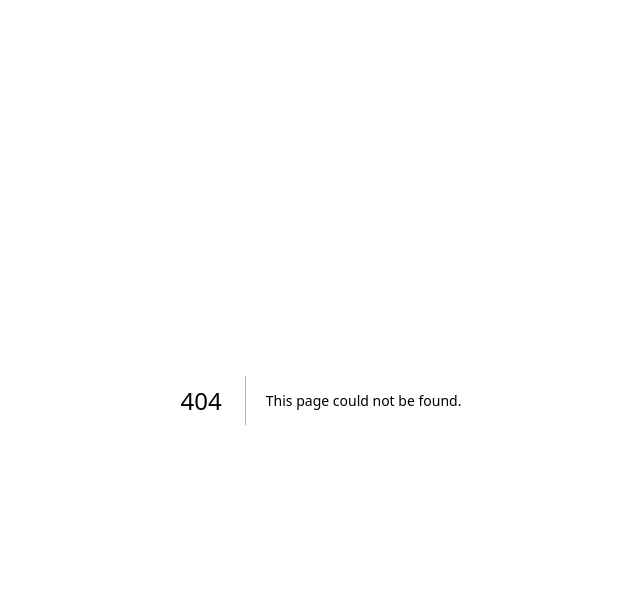
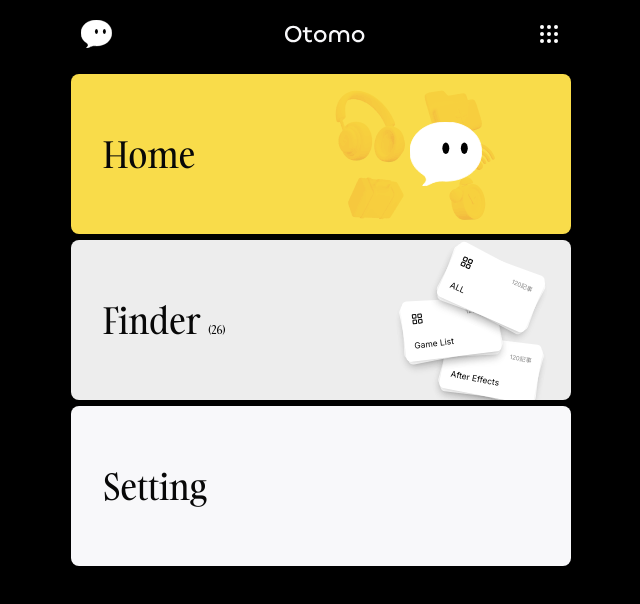
Before and after one commit to yicru/otomo, a Next.js app in the folder web/: page /menu in a window 1280 px wide. Before the commit this address had no page. Shown: the top 604 px of the page, without its empty margins (319-959 px from the left). Built offline with nearby package versions, Linux system fonts and the light colour scheme.

Commit message:
add: MenuPage

```diff
--- /dev/null
+++ b/web/src/app/(app)/menu/page.tsx
@@ -0,0 +1,84 @@
+import { Otomo } from '@/components/otomo'
+import { CategoryTile } from '@/features/category/components/category-tile'
+import { cn } from '@/lib/utils'
+import Link from 'next/link'
+import React, { ReactElement } from 'react'
+
+export default function Menu() {
+  return (
+    <div className={'grid gap-1.5 p-1.5 pb-16'}>
+      <MenuTile
+        href={'/home'}
+        className={'bg-[#F9DC4A]'}
+        label={<p className={'text-4xl font-serif'}>Home</p>}
+      >
+        <div
+          className={
+            'absolute inset-y-0 right-0 w-1/2 grid place-content-center'
+          }
+        >
+          <img
+            src={'/images/menu-home-pattern.png'}
+            alt=""
+            className={'absolute inset-0 mix-blend-color-burn'}
+          />
+          <Otomo className={'h-16 z-10'} />
+        </div>
+      </MenuTile>
+      <MenuTile
+        href={'/home'}
+        className={'bg-[#EDEDED]'}
+        label={
+          <p className={'text-4xl font-serif'}>
+            <span>Finder</span>
+            <span className={'text-xs ml-2'}>(26)</span>
+          </p>
+        }
+      >
+        <div>
+          <CategoryTile
+            category={{ name: 'ALL', count: 120 }}
+            className={
+              'w-40 absolute top-0 right-0 z-20 scale-[0.6] rotate-[24deg]'
+            }
+          />
+        </div>
+        <CategoryTile
+          category={{ name: 'Game List', count: 120 }}
+          className={
+            'w-40 absolute top-10 right-10 z-10 scale-[0.6] rotate-[-7deg]'
+          }
+        />
+        <CategoryTile
+          category={{ name: 'After Effects', count: 120 }}
+          className={'w-40 absolute top-20 right-0 scale-[0.6] rotate-[11deg]'}
+        />
+      </MenuTile>
+      <MenuTile
+        href={'/home'}
+        className={'bg-[#F8F8FA]'}
+        label={<p className={'text-4xl font-serif'}>Setting</p>}
+      />
+    </div>
+  )
+}
+
+const MenuTile = (props: {
+  href: string
+  className?: string
+  label: ReactElement
+  children?: React.ReactNode
+}) => {
+  return (
+    <Link
+      href={props.href}
+      className={cn(
+        'relative flex items-center w-full h-40 pl-8 rounded-lg overflow-hidden',
+        props.className,
+      )}
+    >
+      {props.label}
+      {props.children}
+    </Link>
+  )
+}
--- a/web/src/components/header.tsx
+++ b/web/src/components/header.tsx
@@ -1,13 +1,18 @@
 import { Logo } from '@/components/logo'
 import { Otomo } from '@/components/otomo'
 import { GripIcon } from 'lucide-react'
+import Link from 'next/link'
 
 export const Header = () => {
   return (
     <header className={'flex justify-between items-center px-4 py-5'}>
       <Otomo className={'h-7'} />
-      <Logo />
-      <GripIcon className={'text-white'} />
+      <Link href={'/home'}>
+        <Logo />
+      </Link>
+      <Link href={'/menu'}>
+        <GripIcon className={'text-white'} />
+      </Link>
     </header>
   )
 }
--- /dev/null
+++ b/web/src/components/menu-tile.tsx
@@ -0,0 +1,22 @@
+import { cn } from '@/lib/utils'
+import Link from 'next/link'
+import React from 'react'
+
+type Props = {
+  href: string
+  className?: string
+  label: string
+  children?: React.ReactNode
+}
+
+export const MenuTile = ({ href, className, label, children }: Props) => {
+  return (
+    <Link
+      href={href}
+      className={cn('relative flex items-center w-full h-40 pl-8 rounded-lg', className)}
+    >
+      <p className={'text-4xl font-serif'}>{label}</p>
+      {children}
+    </Link>
+  )
+}
--- a/web/src/features/category/components/category-card.tsx
+++ b/web/src/features/category/components/category-card.tsx
@@ -1,5 +1,6 @@
+import { CategoryTile } from '@/features/category/components/category-tile'
 import { ArrowRightIcon } from '@radix-ui/react-icons'
-import { LayoutGridIcon, PlusCircleIcon } from 'lucide-react'
+import { PlusCircleIcon } from 'lucide-react'
 
 const categories = [
   {
@@ -39,31 +40,7 @@ export const CategoryCard = () => {
 
       <div className={'grid grid-cols-2 gap-x-5 gap-y-8 py-6'}>
         {categories.map((category) => (
-          <div key={category.id} className={'relative'}>
-            <div className={'relative bg-white z-10 rounded-lg shadow-lg p-4'}>
-              <div className={'flex justify-between items-start'}>
-                <LayoutGridIcon className={'h-5 w-5'} />
-                <p className={'text-2xs opacity-50'}>{category.count}記事</p>
-              </div>
-              <p className={'text-sm mt-6'}>{category.name}</p>
-            </div>
-
-            {category.count > 10 && (
-              <div
-                className={
-                  'absolute inset-0 rotate-4 bg-white rounded-lg shadow-lg'
-                }
-              />
-            )}
-
-            {category.count > 50 && (
-              <div
-                className={
-                  'absolute inset-0 -rotate-4 bg-white rounded-lg shadow-lg'
-                }
-              />
-            )}
-          </div>
+          <CategoryTile key={category.id} category={category} />
         ))}
       </div>
 
--- /dev/null
+++ b/web/src/features/category/components/category-tile.tsx
@@ -0,0 +1,36 @@
+import { cn } from '@/lib/utils'
+import { LayoutGridIcon } from 'lucide-react'
+
+type Props = {
+  className?: string
+  category: {
+    name: string
+    count: number
+  }
+}
+
+export const CategoryTile = ({ className, category }: Props) => {
+  return (
+    <div className={cn('relative', className)}>
+      <div className={'relative bg-white z-10 rounded-lg shadow-lg p-4'}>
+        <div className={'flex justify-between items-start'}>
+          <LayoutGridIcon className={'h-5 w-5'} />
+          <p className={'text-2xs opacity-50'}>{category.count}記事</p>
+        </div>
+        <p className={'text-sm mt-6'}>{category.name}</p>
+      </div>
+
+      {category.count > 10 && (
+        <div
+          className={'absolute inset-0 rotate-4 bg-white rounded-lg shadow-lg'}
+        />
+      )}
+
+      {category.count > 50 && (
+        <div
+          className={'absolute inset-0 -rotate-4 bg-white rounded-lg shadow-lg'}
+        />
+      )}
+    </div>
+  )
+}
```
Also changed, not shown: web/public/images/menu-home-pattern.png (added).
